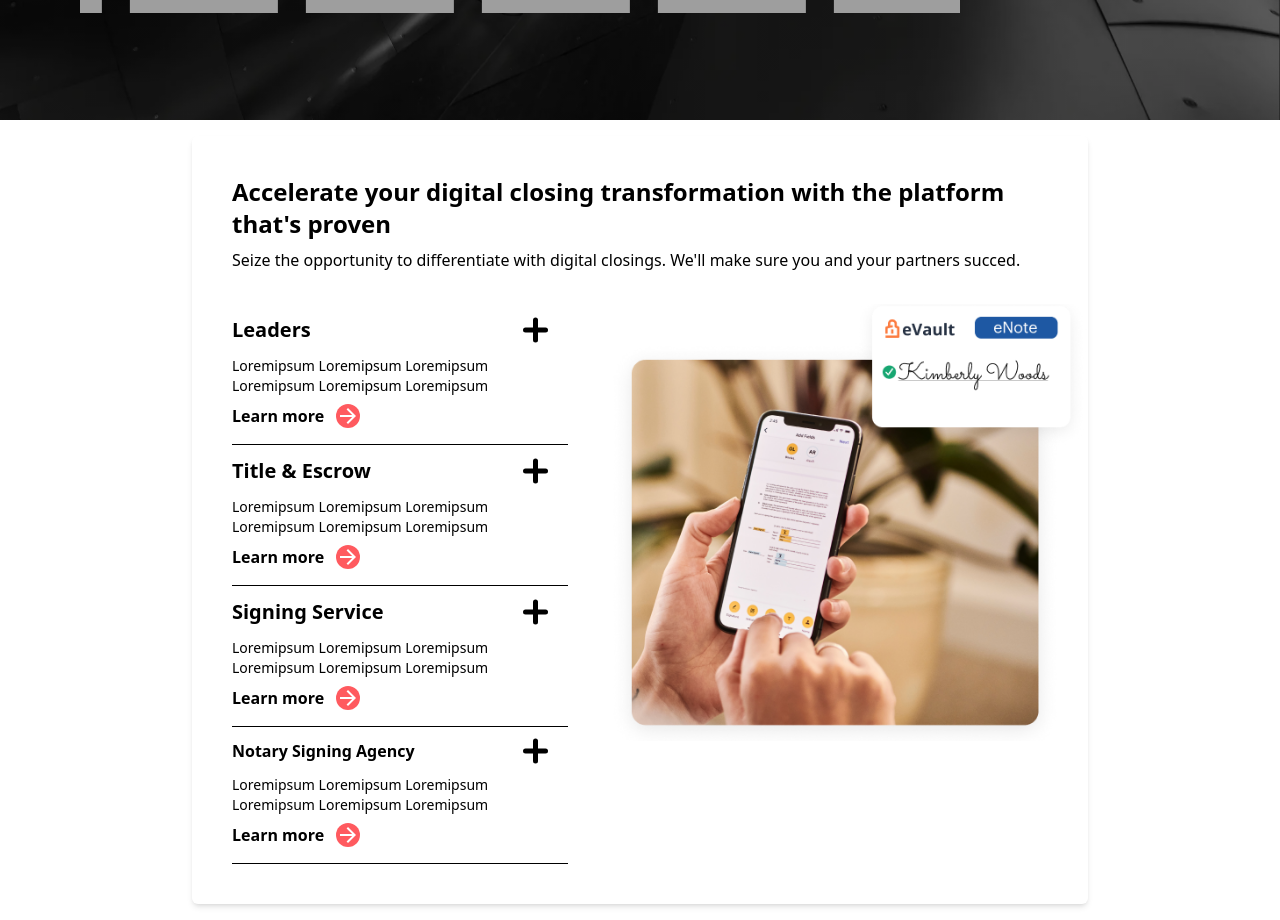
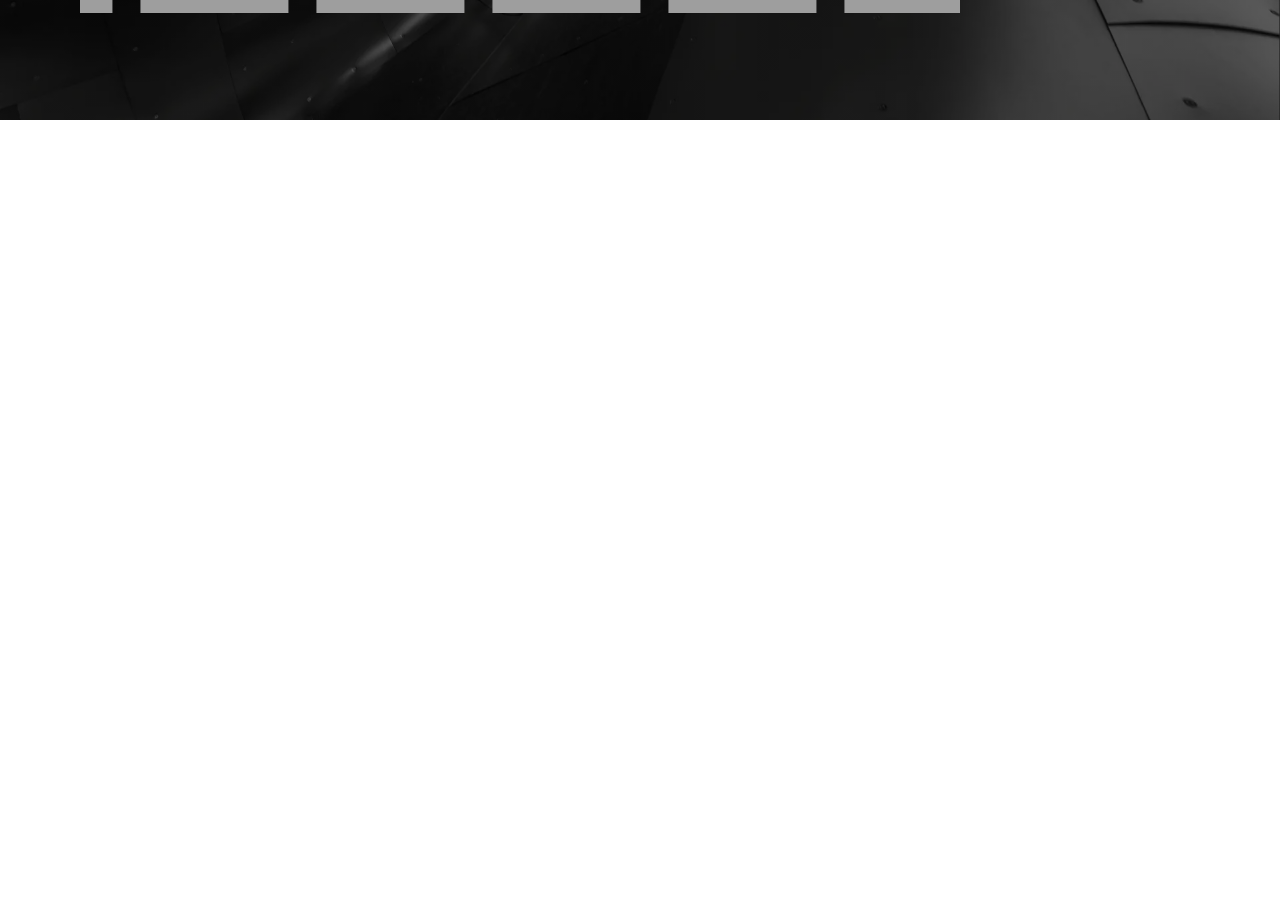
Before and after one commit to Pinto1232/MyAssesment, a React (Vite) app: page / in a window 1280 px wide. Shown: the part 520-1440 px from the top of the page. After the commit the page ends 800 px from the top, so only its background shows below. Built offline with nearby package versions, Linux system fonts and the light colour scheme; grey boxes are pictures that could not be loaded.

Commit message:
Commit code

```diff
--- a/src/App.jsx
+++ b/src/App.jsx
@@ -2,7 +2,6 @@ import { useState } from 'react'
 import reactLogo from './assets/react.svg'
 import './App.css'
 import Monolith_Hero_banner from './compoents/Monolith_Hero_banner'
-import Acoordion from './compoents/acoordion/Acoordion'
 
 
 function App() {
@@ -10,7 +9,6 @@ function App() {
   return (
     <div className="App">
       <Monolith_Hero_banner />
-      <Acoordion />
     </div>
   )
 }
--- a/src/compoents/acoordion/Acoordion.jsx
+++ /dev/null
@@ -1,101 +0,0 @@
-import React from 'react'
-import imageOne from '../../assets/Lender-Accordion-eVault.webp'
-import ArrowForwardIcon from '@mui/icons-material/ArrowForward';
-import '../acoordion/StyleAcoordion.css'
-
-
-const Acoordion = () => {
-  return (
-    <div>
-      <div className='container mx-auto  sm:max-w-4xl shadow-md rounded-md mt-4 mb-4 p-10'>
-        <h2 className='font-bold text-2xl mb-2 test'>Accelerate your digital closing transformation with the platform that's proven</h2>
-        <p className='text-md mb-8'>Seize the opportunity to differentiate with digital closings. We'll make sure you and your partners succed.</p>
-        <div className='accordion_item flex flex-col sm:flex-row gap-10 '>
-          <div>
-
-            {/** Acoordion */}
-            <div className='acoordion-item_info border-b'>
-              <h2 className='accordion-item_info-title text-xl font-bold py-3'>
-                Leaders
-                <div className='cross'></div>
-              </h2>
-              <p className='acoordion_description text-sm mb-2 w-max sm:w-[24em]'>
-                Loremipsum Loremipsum Loremipsum
-                Loremipsum Loremipsum Loremipsum
-              </p>
-              <span className='flex gap-3 cursor-pointer mb-4'>
-                <a className='font-semibold' href=''>Learn more</a><ArrowForwardIcon className='bg-btnBG rounded-full text-white' />
-              </span>
-            </div>
-            {/**End of acoordion */}
-
-            {/** Acoordion */}
-            <div className='acoordion-item_info border-b '>
-              <h2 className='accordion-item_info-title text-xl font-bold py-3'>
-                Title & Escrow
-                <div className='cross'></div>
-              </h2>
-              <p className='acoordion_description text-sm mb-2 w-max sm:w-[24em]'>
-                Loremipsum Loremipsum Loremipsum
-                Loremipsum Loremipsum Loremipsum
-              </p>
-              <span className='flex items-center cursor-pointer gap-3 mb-4'>
-                <a className='font-semibold' href=''>Learn more</a><ArrowForwardIcon className='bg-btnBG rounded-full text-white' />
-              </span>
-            </div>
-            {/**End of acoordion */}
-
-            {/** Acoordion */}
-            <div className='acoordion-item_info border-b '>
-              <h2 className=' accordion-item_info-title text-xl font-bold py-3'>
-                Signing Service
-                <div className='cross'></div>
-              </h2>
-              <p className='acoordion_description text-sm mb-2 w-max sm:w-[24em]'>
-                Loremipsum Loremipsum Loremipsum
-                Loremipsum Loremipsum Loremipsum
-              </p>
-              <span className='flex gap-3 cursor-pointer mb-4'>
-                <a className='font-semibold' href=''>Learn more</a><ArrowForwardIcon className='bg-btnBG rounded-full text-white' />
-              </span>
-            </div>
-            {/**End of acoordion */}
-
-            {/** Acoordion */}
-            <div className='acoordion-item_info border-b'>
-              <h2 className=' accordion-item_info-title text- font-bold py-3'>
-                Notary Signing Agency
-                <div className='cross'></div>
-              </h2>
-              <p className='acoordion_description text-sm mb-2 w-max sm:w-[24em]'>
-                Loremipsum Loremipsum Loremipsum
-                Loremipsum Loremipsum Loremipsum
-              </p>
-              <span className='flex gap-3 cursor-pointer mb-4'>
-                <a className='font-semibold' href=''>Learn more</a><ArrowForwardIcon className='bg-btnBG rounded-full text-white' />
-              </span>
-            </div>
-          </div>
-          {/**End of acoordion */}
-
-          {/**Image section*/}
-          <div className='accordion_item'>
-            <div className='acoordion_image rounded-xl w-full sm:w-[30em]'
-              style={{
-                backgroundImage: `url(${imageOne})`,
-                backgroundRepeat: 'no-repeat',
-                backgroundPosition: 'center',
-                backgroundSize: 'cover',
-                height: 437,
-              }}
-            >
-            </div>
-          </div>
-
-        </div>
-      </div>
-    </div>
-  )
-}
-
-export default Acoordion
--- a/src/compoents/acoordion/StyleAcoordion.css
+++ /dev/null
@@ -1,37 +0,0 @@
-.acoordion-item_info {
-    max-width: 600px;
-    user-select: none;
-    cursor: pointer;
-}
-
-.cross {
-    position: absolute;
-    top: 50%;
-    right: 20px;
-    transform: translateY(-50%);
-    width: 25px;
-    height: 25px;
-    display: flex;
-    align-items: center;
-    justify-content: center;
-    transition: transform 0.4s ease;
-}
-
-.accordion-item_info-title {
-    position: relative;
-}
-
-.cross::after,
-.cross::before {
-    content: '';
-    position: absolute;
-    display: block;
-    width: 25px;
-    height: 5px;
-    background-color: #000;
-    border-radius: 50px;
-}
-
-.cross::after {
-    transform: rotate(90deg);
-}
--- a/src/compoents/modal/Modal.jsx
+++ b/src/compoents/modal/Modal.jsx
@@ -105,7 +105,7 @@ const Modal = ({ open, btnOnclose }) => {
                             <div className='mb-8'>
                                 <label className='text-sm'>Industry (Selection)</label>
                                 <select className="outline-none px-2 border rounded w-full h-12 bg-white mt-2" name="" id="">
-                                    <option value="select" >Please select</option>
+                                    <option value="industry-select" >Please select</option>
                                     <option value="Academia/Research">Academia/Research</option>
                                     <option value="Aerospace & Defence">Aerospace & Defence</option>
                                     <option value="Architecture & Construction">Architecture & Construction</option>
```
Also changed, not shown: public/favicon.JPG (deleted), src/assets/pisval-tech-logo-white.png (added).
